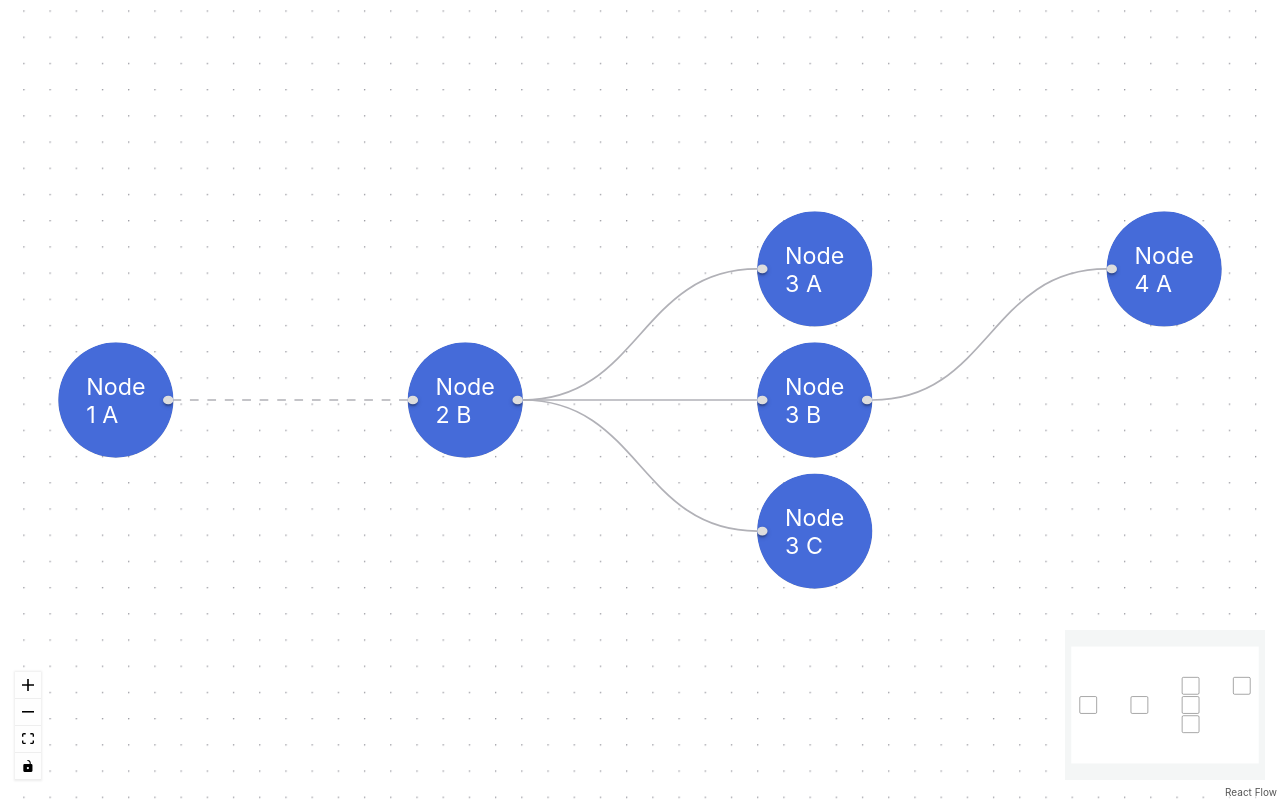
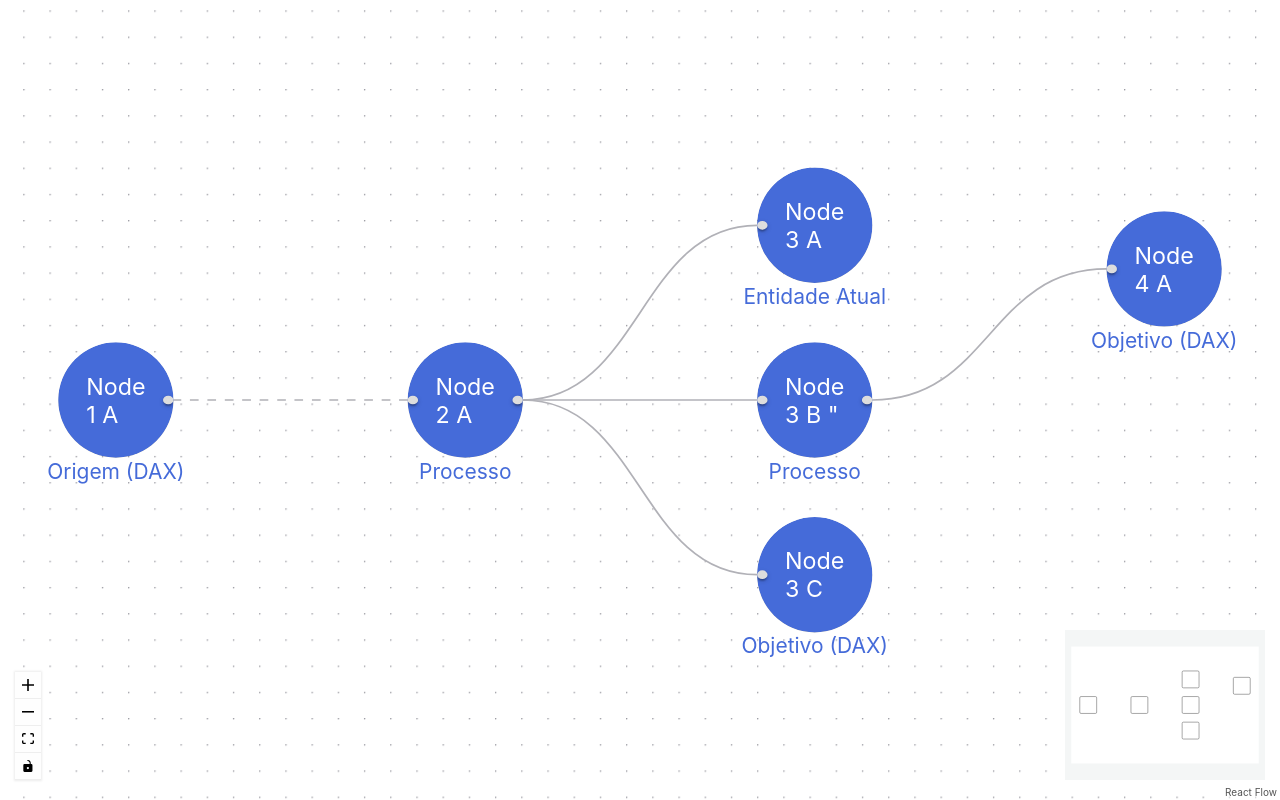
Before and after one commit to j0hnbarbosa/diagram-study, a Next.js app: page /react-flow-page in a window 1280 px wide. Built offline with nearby package versions, Linux system fonts and the light colour scheme.

Commit message:
Added label to the node

```diff
--- /dev/null
+++ b/components/react-flow-component/custom-node/NodeStyles.module.css
@@ -0,0 +1,12 @@
+.container {
+  position: relative;
+}
+
+.labelPosition {
+  position: absolute;
+  text-align: center;
+  left: -32px;
+  color: #456BD9;
+  font-size: 12px;
+  width: 130px;
+}
--- a/components/react-flow-component/custom-node/index.js
+++ b/components/react-flow-component/custom-node/index.js
@@ -1,47 +1,45 @@
 import React, { memo } from "react";
-// import * as R from "ramda";
 import { Handle } from "react-flow-renderer";
 import Node, { contentStyle as style } from "./node";
-
-const isValidConnection = (connection) => {
-  return R.last(R.split("__", connection.target)) === "data";
-};
+import stylenode from './NodeStyles.module.css';
 
 const CustomNode = ({ data, selected }) => {
+  const { output = {} } = data;
+
+  if (!data) {
+    return <></>
+  }
+
   return (
-
-    data &&
-    data.outputs &&
-    data.outputs.map((element, indice) => (
+    <>
       <Node
-        key={indice}
+        key={data.id}
         label={data.label}
         selected={selected}
         color={"LemonChiffon"}
         content={
           <>
-            <span style={style.io} key={indice}>
-              {console.log(element)}
-              {element.label}
-              {!element?.hideHandleLeft && <Handle
+            <span style={style.io}>
+              {console.log(output)}
+              <span>{data.label}</span>
+              {!output?.hideHandleLeft && <Handle
                 type="target"
                 position="left"
-                id={element.idLeft}
+                id={output.idLeft}
                 style={{ ...style.handle, ...style.left }}
-              // isValidConnection={isValidConnection}
               />}
-              {!element?.hideHandleRight && <Handle
+              {!output?.hideHandleRight && <Handle
                 type="source"
                 position="right"
-                id={element.idRight}
+                id={output.idRight}
                 style={{ ...style.handle, ...style.right }}
-              // isValidConnection={isValidConnection}
               />}
             </span>
           </>
         }
       />
-    ))
+      <div className={stylenode.labelPosition}>{output.label}</div>
+    </>
   );
 };
 
--- a/components/react-flow-component/custom-node/node.js
+++ b/components/react-flow-component/custom-node/node.js
@@ -1,4 +1,5 @@
 import React, { memo } from "react";
+import stylenode from './NodeStyles.module.css';
 
 export const contentStyle = {
   contentHeader: {
@@ -36,7 +37,6 @@ export const contentStyle = {
 const style = {
   body: {
     display: "flex",
-    flexDirection: "column",
     backgroundColor: "#fff",
     transition: "all 250ms cubic-bezier(0.4, 0, 0.2, 1) 0ms",
     boxShadow: "0 3px 6px rgba(0,0,0,0.16), 0 3px 6px rgba(0,0,0,0.23)",
@@ -63,7 +63,6 @@ const style = {
 };
 
 const Node = ({
-  label,
   selected,
   color,
   content
@@ -71,10 +70,8 @@ const Node = ({
   let customTitle = { ...style.title };
   if (color) customTitle.backgroundColor = color;
 
-  // Collapse contentWrapper on icon click
   return (
     <div style={{ ...style.body, ...(selected ? style.selected : []) }}>
-      {/* <div style={customTitle}>{label}</div> */}
       <div style={style.contentWrapper}>
         {content}
       </div>
--- a/components/react-flow-component/index.js
+++ b/components/react-flow-component/index.js
@@ -21,11 +21,9 @@ const initialNodes = [
     id: '1',
     type: 'customNode',
     data: {
-      label: 'Node 1',
-      outputs: [
-        { hideHandleLeft: true, idLeft: 'left-node1-1', idRight: 'right-node1-1', label: "Node 1 A", type: "data" },
-        // { firstNode: true, idLeft: 'left-node1-2', idRight: 'right-node1-2', label: "Node 1 B", type: "value" }
-      ]
+      label: 'Node 1 A',
+      output:
+        { hideHandleLeft: true, idLeft: 'left-node1-1', idRight: 'right-node1-1', type: "data", label: "Origem (DAX)" },
     },
     position: { x: 50, y: 100 },
     className: 'light',
@@ -34,11 +32,10 @@ const initialNodes = [
     id: '2',
     type: 'customNode',
     data: {
-      label: 'Node 2',
-      outputs: [
-        // { idLeft: 'left-node2-1', idRight: 'right-node2-1', label: "Node 2 A", type: "data" },
-        { idLeft: 'left-node2-2', idRight: 'right-node2-2', label: "Node 2 B", type: "value" }
-      ]
+      label: 'Node 2 A',
+      output:
+        { idLeft: 'left-node2-2', idRight: 'right-node2-2', label: "Processo", type: "value" }
+
     },
     position: { x: 250, y: 100 }, className: 'light'
   },
@@ -46,23 +43,19 @@ const initialNodes = [
     id: '3',
     type: 'customNode',
     data: {
-      label: 'Node 3',
-      outputs: [
-        { hideHandleRight: true, idLeft: 'left-node3-1', idRight: 'right-node3-1', label: "Node 3 A", type: "data" },
-        // { hideHandleRight: true, idLeft: 'left-node3-2', idRight: 'right-node3-2', label: "Node 3 B", type: "value" },
-        // { hideHandleRight: true, idLeft: 'left-node3-3', idRight: 'right-node3-3', label: "Node 3 C", type: "value" },
-      ]
+      label: 'Node 3 A',
+      output:
+        { hideHandleRight: true, idLeft: 'left-node3-1', idRight: 'right-node3-1', label: "Entidade Atual", type: "data" },
     },
-    position: { x: 450, y: 25 }, className: 'light'
+    position: { x: 450, y: 0 }, className: 'light'
   },
   {
     id: '3-1',
     type: 'customNode',
     data: {
-      label: 'Node 3-1',
-      outputs: [
-        { idLeft: 'left-node3-2', idRight: 'right-node3-2', label: "Node 3 B", type: "value" },
-      ]
+      label: 'Node 3 B "',
+      output:
+        { idLeft: 'left-node3-2', idRight: 'right-node3-2', label: "Processo", type: "value" },
     },
     position: { x: 450, y: 100 }, className: 'light'
   },
@@ -70,21 +63,19 @@ const initialNodes = [
     id: '3-2',
     type: 'customNode',
     data: {
-      label: 'Node 3-2',
-      outputs: [
-        { hideHandleRight: true, idLeft: 'left-node3-3', idRight: 'right-node3-3', label: "Node 3 C", type: "value" },
-      ]
+      label: 'Node 3 C',
+      output:
+        { hideHandleRight: true, idLeft: 'left-node3-3', idRight: 'right-node3-3', label: "Objetivo (DAX)", type: "value" },
     },
-    position: { x: 450, y: 175 }, className: 'light'
+    position: { x: 450, y: 200 }, className: 'light'
   },
   {
     id: '4',
     type: 'customNode',
     data: {
-      label: 'Node 4',
-      outputs: [
-        { hideHandleRight: true, idLeft: 'left-node4-1', idRight: 'right-node4-1', label: "Node 4 A", type: "value" },
-      ]
+      label: 'Node 4 A',
+      output:
+        { hideHandleRight: true, idLeft: 'left-node4-1', idRight: 'right-node4-1', label: "Objetivo (DAX)", type: "value" },
     },
     position: { x: 650, y: 25 }, className: 'light'
   },
```
